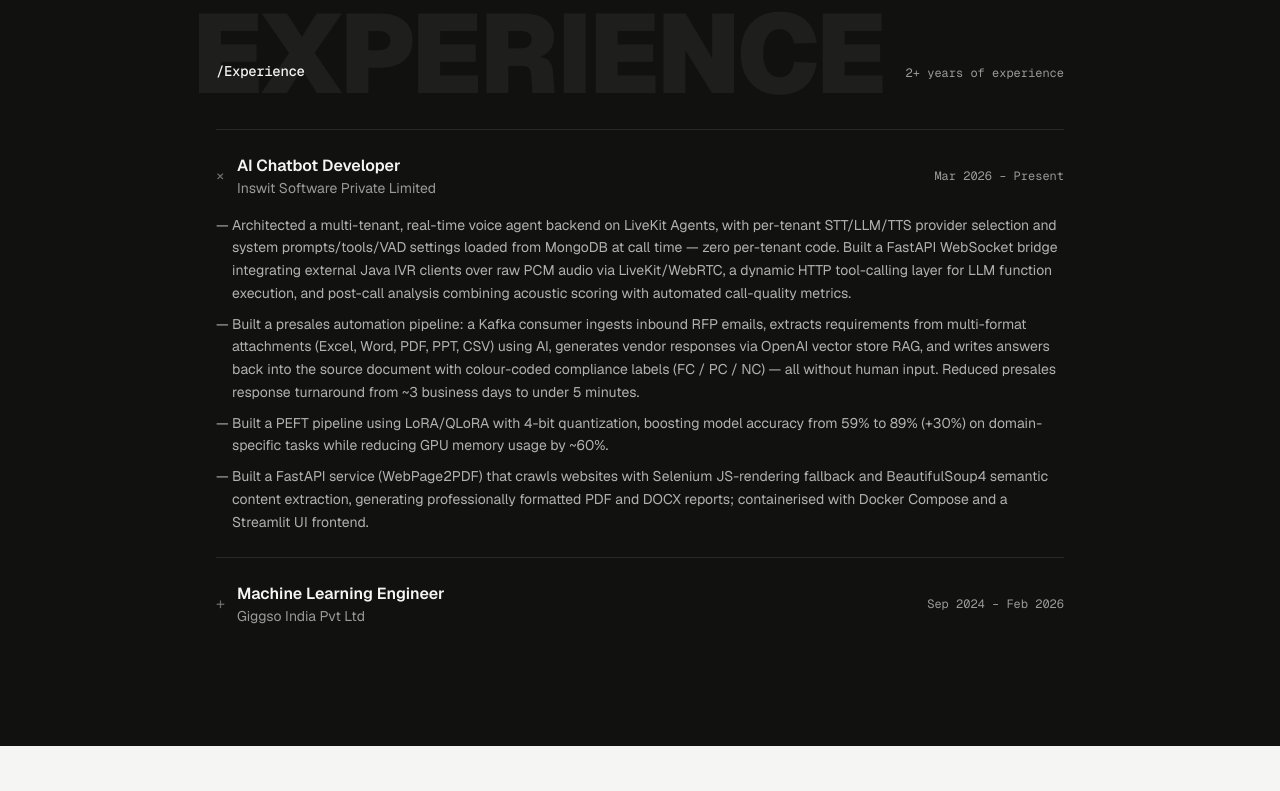
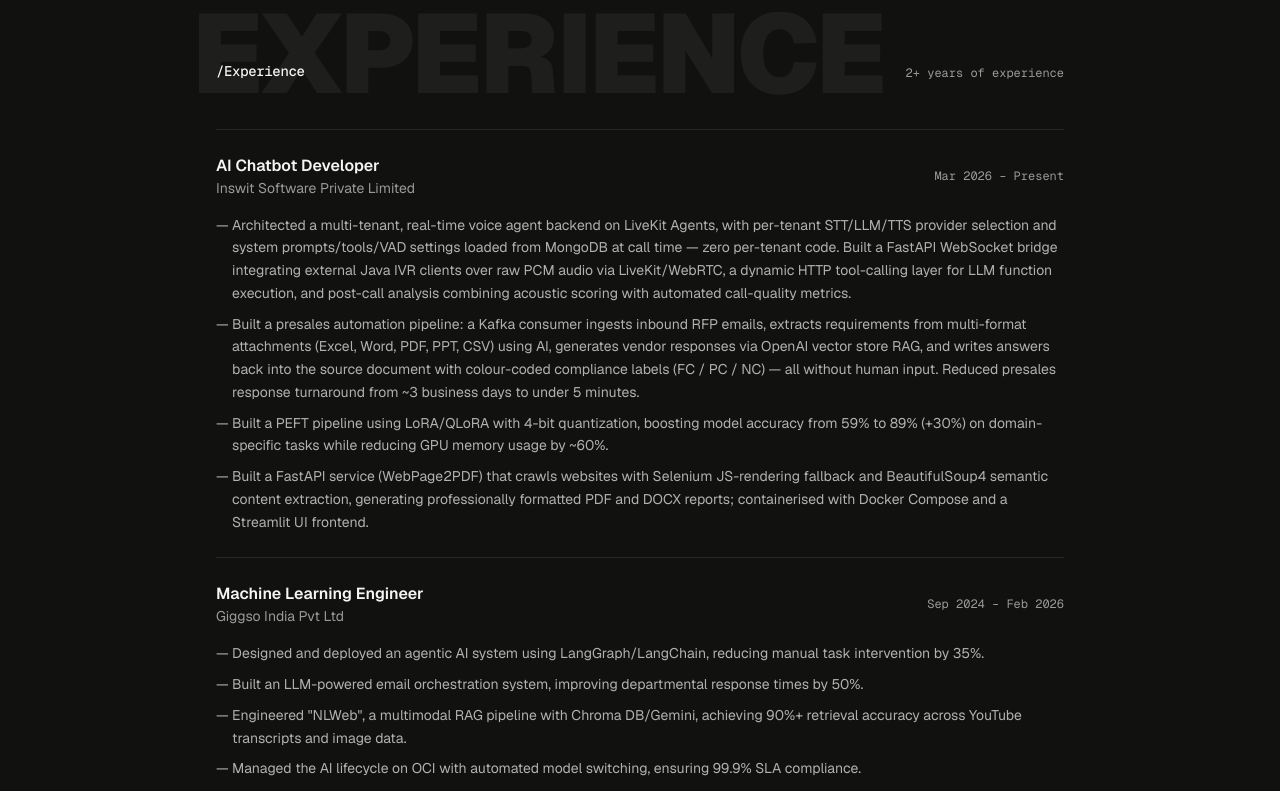
Before and after one commit to AshokKumar0906/my-portfolio, a Next.js app: page / in a window 1280 px wide. Shown: the part 1440-2231 px from the top of the page. Built offline with nearby package versions, Linux system fonts and the light colour scheme.

Commit message:
Remove collapsible accordion from Experience section
The details/summary pattern hid the Giggso entry's bullets by default
with only a subtle, easy-to-miss expand affordance, making it look
broken rather than expandable. Show both roles fully expanded instead.

```diff
--- a/src/components/Experience.tsx
+++ b/src/components/Experience.tsx
@@ -12,21 +12,16 @@
     >
       <div className="divide-y divide-ink-foreground/10 border-t border-ink-foreground/10">
         {experience.map((job) => (
-          <details key={job.company} className="group py-6" open={job === experience[0]}>
-            <summary className="flex cursor-pointer list-none items-center justify-between gap-4">
-              <div className="flex items-center gap-3">
-                <span className="text-ink-foreground/40 transition-transform group-open:rotate-45">
-                  +
-                </span>
-                <div>
-                  <p className="text-base font-semibold">{job.role}</p>
-                  <p className="text-sm text-ink-foreground/60">{job.company}</p>
-                </div>
+          <div key={job.company} className="py-6">
+            <div className="flex items-center justify-between gap-4">
+              <div>
+                <p className="text-base font-semibold">{job.role}</p>
+                <p className="text-sm text-ink-foreground/60">{job.company}</p>
               </div>
               <span className="shrink-0 font-mono text-xs text-ink-foreground/60">
                 {job.period}
               </span>
-            </summary>
+            </div>
             <ul className="mt-4 space-y-2">
               {job.bullets.map((bullet, i) => (
                 <li
@@ -37,7 +32,7 @@
                 </li>
               ))}
             </ul>
-          </details>
+          </div>
         ))}
       </div>
     </Section>
```
